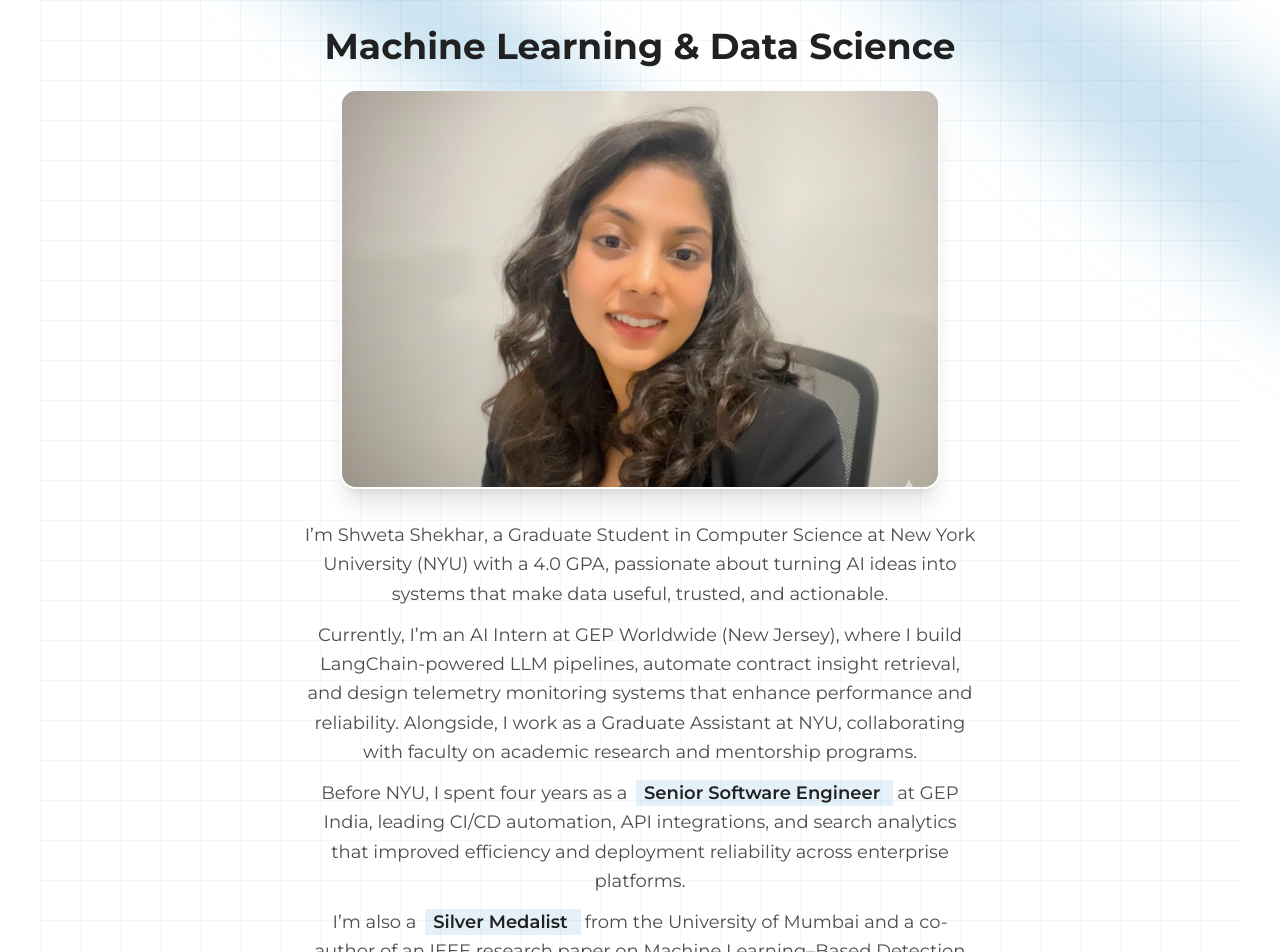
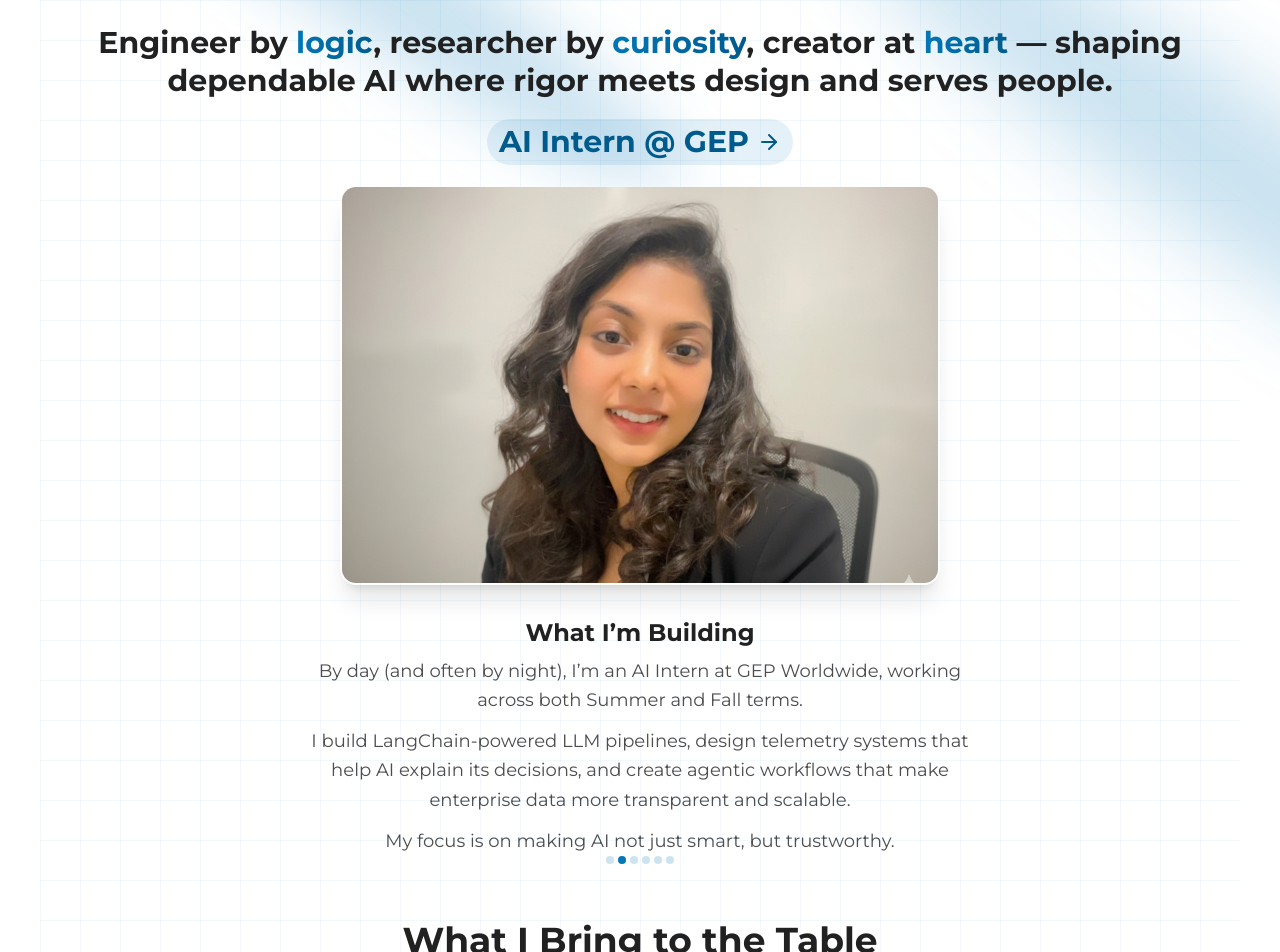
Before and after one commit to portfolioshweta98-sys/portfolio_website, a Next.js app: page / in a window 1280 px wide. Shown: the part 240-1192 px from the top of the page. Built offline with nearby package versions, Linux system fonts and the light colour scheme.

Commit message:
fix:hero section

```diff
--- a/components/Hero.tsx
+++ b/components/Hero.tsx
@@ -9,17 +9,18 @@ import Image from "next/image";
 
 import profile from "@/public/SHWETA.jpg";
 import { highlights } from "@/data/highlights";
+import { ArrowRightIcon } from "lucide-react";
 
 const Hero: React.FC = () => {
   const [isMounted, setIsMounted] = useState(false);
   const [currentText, setCurrentText] = useState(0);
+  const [currentSection, setCurrentSection] = useState(0);
 
   const animatedTexts = useMemo(
     () => [
-      "AI Intern @GEP",
-      "MSCS @NYU",
-      "Ex–Software Engineer",
-      "Machine Learning & Data Science",
+      "AI Intern @ GEP",
+      "Graduate Course Assistant @ NYU",
+      "MS in Computer Science @ NYU Tandon",
     ],
     []
   );
@@ -36,6 +37,65 @@ const Hero: React.FC = () => {
 
     return () => clearInterval(interval);
   }, [handleTextRotation]);
+
+  const rotatingSections = useMemo(
+    () => [
+      {
+        title: "About Me",
+        paragraphs: [
+          "Hey there! I’m Shweta Shekhar — an engineer by logic, a researcher by curiosity, and a creator by heart.",
+          "Right now, I’m pursuing my Master’s in Computer Science at NYU, maintaining a 4.0 GPA and an ever-growing passion for building AI systems that actually work in the real world.",
+        ],
+      },
+      {
+        title: "What I’m Building",
+        paragraphs: [
+          "By day (and often by night), I’m an AI Intern at GEP Worldwide, working across both Summer and Fall terms.",
+          "I build LangChain-powered LLM pipelines, design telemetry systems that help AI explain its decisions, and create agentic workflows that make enterprise data more transparent and scalable.",
+          "My focus is on making AI not just smart, but trustworthy.",
+        ],
+      },
+      {
+        title: "Before This",
+        paragraphs: [
+          "Before moving to New York, I spent four years at GEP India as a Senior Software Engineer, leading automation, search analytics, and CI/CD initiatives that made enterprise platforms faster, cleaner, and more reliable.",
+          "It’s where I learned that great systems aren’t just coded — they’re crafted.",
+        ],
+      },
+      {
+        title: "What I’m Proud Of",
+        paragraphs: [
+          "Silver Medalist from the University of Mumbai.",
+          "Co-author of an IEEE research paper on Machine Learning–Based Detection of Learning Disabilities, exploring how NLP can make education more inclusive.",
+          "Certified in Deep Learning, Generative AI, and Big Data Systems — because curiosity doesn’t clock out.",
+        ],
+      },
+      {
+        title: "What Drives Me",
+        paragraphs: [
+          "I love solving problems that sit between machine learning and human design — building systems that are auditable, explainable, and scalable.",
+          "If AI is a black box, I’m the kind of person who wants to build the light inside it.",
+        ],
+      },
+      {
+        title: "Beyond the Code",
+        paragraphs: [
+          "When I’m not designing AI workflows or writing telemetry logs, you’ll probably find me dancing, singing, or chasing sunsets across Brooklyn rooftops.",
+          "I believe creativity in rhythm is the same as creativity in logic — both need flow.",
+          "TL;DR — I build AI that earns trust, design systems that scale, and live by one rule — if it’s worth building, make it beautiful.",
+        ],
+      },
+    ],
+    []
+  );
+
+  useEffect(() => {
+    if (!isMounted) return;
+    const sectionInterval = setInterval(() => {
+      setCurrentSection((prev) => (prev + 1) % rotatingSections.length);
+    }, 5000);
+    return () => clearInterval(sectionInterval);
+  }, [isMounted, rotatingSections.length]);
 
   const spotlightElements = useMemo(
     () =>
@@ -110,7 +170,7 @@ const Hero: React.FC = () => {
                 <div className="block lg:hidden mt-6 mb-2">
                   <h1 className="text-5xl sm:text-6xl md:text-8xl font-bold text-[#212121] tracking-wider">
                     <span className="bg-gradient-to-r from-[#0077B6] to-[#005B8D] bg-clip-text text-transparent">
-                    Hi, I’m Shweta
+                      Hi, I’m Shweta
                     </span>
                   </h1>
                 </div>
@@ -118,10 +178,30 @@ const Hero: React.FC = () => {
             </div>
           </div>
 
-          <div className="flex justify-center mb-5">
-            <h3 className="text-2xl sm:text-3xl lg:text-4xl font-bold text-[#212121] leading-tight">
-              {animatedTexts[currentText]}
+          <div className="flex justify-center mb-5 flex-col items-center">
+            <h3 className="mb-5 text-xl sm:text-2xl lg:text-3xl font-bold text-[#212121] leading-tight text-center">
+              Engineer by{" "}
+              <span className="bg-gradient-to-r from-[#0077B6] to-[#005B8D] bg-clip-text text-transparent">
+                logic
+              </span>
+              , researcher by{" "}
+              <span className="bg-gradient-to-r from-[#0077B6] to-[#005B8D] bg-clip-text text-transparent">
+                curiosity
+              </span>
+              , creator at{" "}
+              <span className="bg-gradient-to-r from-[#0077B6] to-[#005B8D] bg-clip-text text-transparent">
+                heart
+              </span>{" "}
+              — shaping dependable AI where rigor meets design and serves
+              people.
             </h3>
+
+            <p className="text-xl sm:text-2xl lg:text-3xl font-bold text-[#212121] leading-tight text-center">
+              <span className="inline-flex items-center gap-2 px-3 py-1 rounded-full bg-[#0077B6]/10 text-[#005B8D]">
+                {animatedTexts[currentText]}
+                <ArrowRightIcon />
+              </span>
+            </p>
           </div>
 
           {/* Middle image */}
@@ -137,26 +217,41 @@ const Hero: React.FC = () => {
             </div>
           </div>
 
-          {/* Animated texts + fusing text */}
+          {/* Rotating bio sections (unstyled like previous) */}
           <div className="mt-6 sm:mt-8 text-center">
+            <div className="mx-auto max-w-3xl">
+              <h3 className="text-xl sm:text-2xl font-bold text-[#212121] mb-2">
+                {rotatingSections[currentSection].title}
+              </h3>
 
-          <p className="mt-3 text-base sm:text-lg text-[#212121]/80 leading-relaxed max-w-2xl mx-auto">
-          I’m Shweta Shekhar, a Graduate Student in Computer Science at New York University (NYU) with a 4.0 GPA, passionate about turning AI ideas into systems that make data useful, trusted, and actionable.
-          </p>
-          <p className="mt-3 text-base sm:text-lg text-[#212121]/80 leading-relaxed max-w-2xl mx-auto">
-  Currently, I’m an AI Intern at GEP Worldwide (New Jersey), where I build LangChain-powered LLM pipelines, automate contract insight retrieval, and design telemetry monitoring systems that enhance performance and reliability. Alongside, I work as a Graduate Assistant at NYU, collaborating with faculty on academic research and mentorship programs.
-    </p>
-    <p className="mt-3 text-base sm:text-lg text-[#212121]/80 leading-relaxed max-w-2xl mx-auto">
-  Before NYU, I spent four years as a <span className="text-[#212121] font-semibold bg-[#0077B6]/10 px-2 py-0.5 rounded-md ml-1 mr-1">Senior Software Engineer </span> at GEP India, leading CI/CD automation, API integrations, and search analytics that improved efficiency and deployment reliability across enterprise platforms.
-  </p>
-  <p className="mt-3 text-base sm:text-lg text-[#212121]/80 leading-relaxed max-w-2xl mx-auto">
-  I’m also a  <span className="text-[#212121] font-semibold bg-[#0077B6]/10 px-2 py-0.5 rounded-md ml-1 mr-1">Silver Medalist </span> from the University of Mumbai and a co-author of an IEEE research paper on Machine Learning–Based Detection of Learning Disabilities, which explored how NLP and AI can make education more inclusive.
-          </p>
-          <p className="mt-3 text-base sm:text-lg text-[#212121]/80 leading-relaxed max-w-2xl mx-auto">
-            Across my projects — from Spark-based research graph analysis to Bayesian modeling for delivery optimization — my goal remains constant: build scalable, human-centered AI that solves real problems with clarity and impact.
-          </p>
-
-        </div>
+              <div className="space-y-3">
+                {rotatingSections[currentSection].paragraphs.map(
+                  (para, idx) => (
+                    <p
+                      key={idx}
+                      className="text-base sm:text-lg text-[#212121]/80 leading-relaxed max-w-2xl mx-auto"
+                    >
+                      {para}
+                    </p>
+                  )
+                )}
+              </div>
+              <div className="hidden sm:flex items-center justify-center gap-1 mb-3">
+                {rotatingSections.map((_, i) => (
+                  <span
+                    key={i}
+                    className={cn(
+                      "h-2 w-2 rounded-full",
+                      i === currentSection ? "bg-[#0077B6]" : "bg-[#0077B6]/20"
+                    )}
+                    aria-label={
+                      i === currentSection ? "current section" : "section"
+                    }
+                  />
+                ))}
+              </div>
+            </div>
+          </div>
 
           {/* What I bring to the table */}
           <div className="mt-10 lg:mt-14">
```
